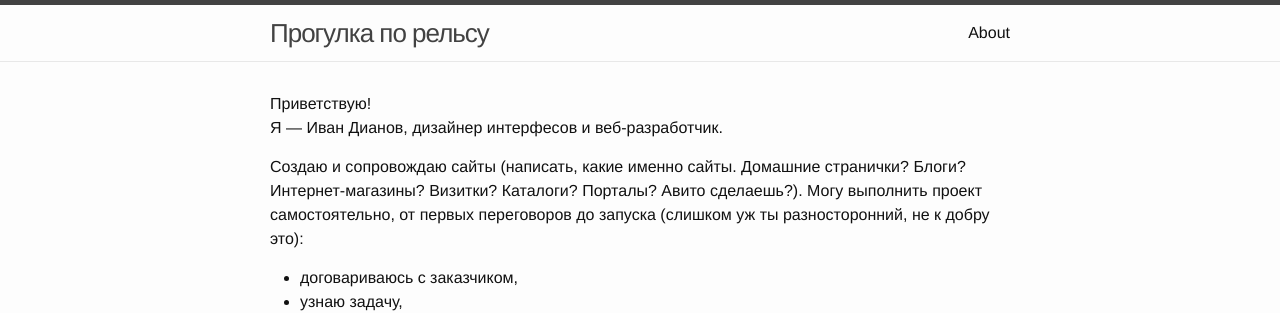
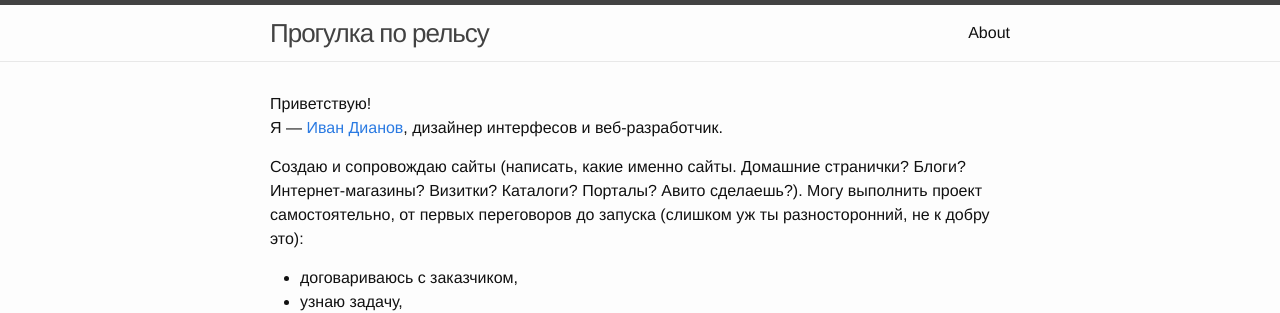
Before and after one commit to illus0r/dianov.org, a Jekyll site: the page built from index.md, in a window 1280 px wide. Shown: the top 313 px of the page. Built offline with Jekyll 4.4.1, drawn with Linux system fonts in a browser that asks for light colours; part of the change alters nothing that is shown.

```diff
--- a/index.md
+++ b/index.md
@@ -4,7 +4,7 @@ published: true
 ---
 
 Приветствую!<br/>
-Я — Иван Дианов, дизайнер интерфесов и веб-разработчик.
+Я — [Иван Дианов](http://vk.com/illus0r), дизайнер интерфесов и веб-разработчик.
 
 Создаю и сопровождаю сайты (написать, какие именно сайты. Домашние странички? Блоги? Интернет-магазины? Визитки? Каталоги? Порталы? Авито сделаешь?). Могу выполнить проект самостоятельно, от первых переговоров до запуска (слишком уж ты разносторонний, не к добру это):
 
```
